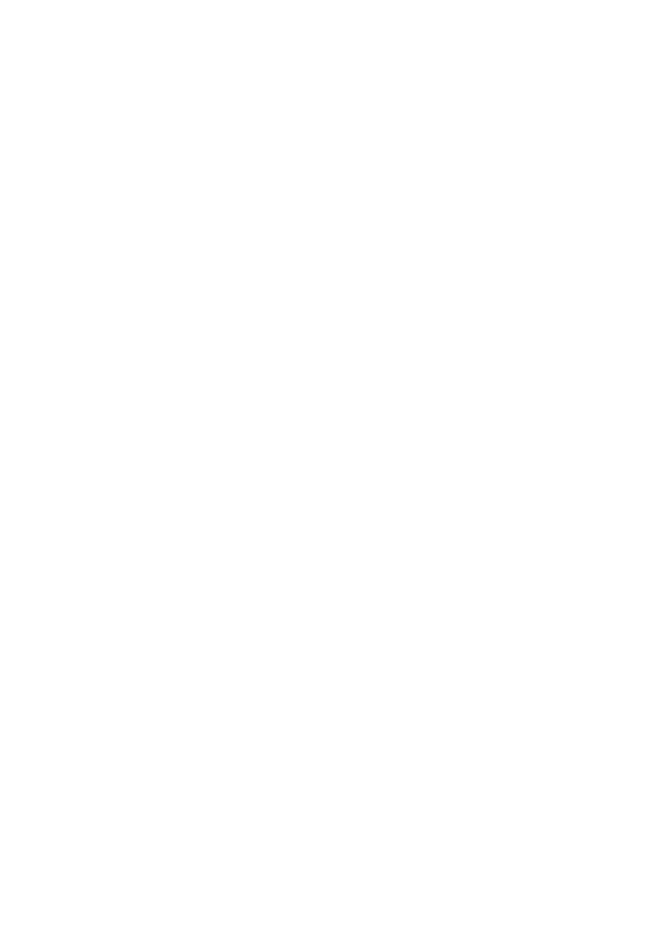
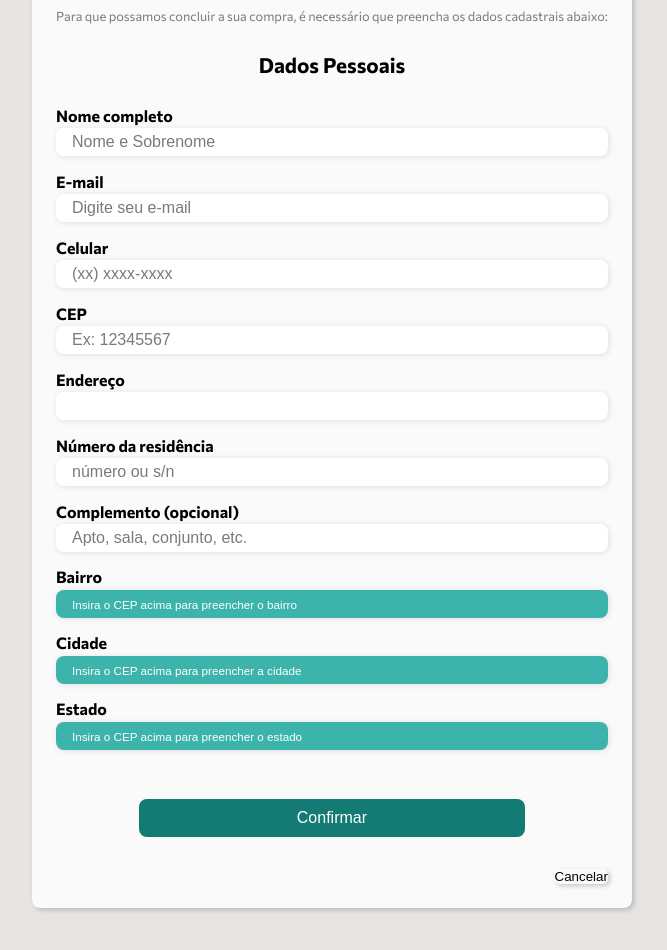
Before and after one commit to JennyLamego2022/Form_Cadastro, an Angular app: page /editarCadastro/1 in a window 1280 px wide. Before the commit this address led to /. Shown: the part 280-1230 px from the top of the page, without its empty margins (0-667 px from the left). Before the commit the page ends 800 px from the top, so only its background shows below. Built offline with nearby package versions, Linux system fonts and the light colour scheme; no server answers.

Commit message:
feat: função editar

```diff
--- a/src/app/app-routing.module.ts
+++ b/src/app/app-routing.module.ts
@@ -30,11 +30,11 @@
     component: ListarCadastroComponent
   },
   {
-    path: 'editarCadastro',
+    path: 'editarCadastro/:id',
     component: EditarCadastroComponent
   },
   {
-    path: 'excluirCadastro/id',
+    path: 'excluirCadastro/:id',
     component: ExcluirCadastroComponent
   }
 ];
--- a/src/app/componentes/cadastro.service.ts
+++ b/src/app/componentes/cadastro.service.ts
@@ -28,7 +28,13 @@
   }
 
   editar(cadastro: Cadastro): Observable<Cadastro>{
-    return this.http.put<Cadastro>(this.API, cadastro)
+    const url = `${this.API}/${cadastro.id}`
+    return this.http.put<Cadastro>(url, cadastro)
+  }
+
+  editarPG(dadosCartao: dadosCartao): Observable<dadosCartao>{
+    const url2 = `${this.API2}/${dadosCartao}`
+    return this.http.put<dadosCartao>(url2, dadosCartao)
   }
 
   criar(cadastro: Cadastro): Observable<Cadastro>{
--- a/src/app/componentes/cadastro/cadastro.component.html
+++ b/src/app/componentes/cadastro/cadastro.component.html
@@ -30,7 +30,7 @@
       <button class="confirmar"><a href="">Confirmar</a></button>
 
       <div class="edicao">
-        <button class="editar" routerLink="/form">
+        <button class="editar" routerLink="/editarCadastro/{{cadastro.id}}">
           <img id ="editar" src="../../../assets/img/edit_button.svg">
         </button>
         <!-- <button type="reset" class="excluir" routerLink="/excluirCadastro/{{cadastro.id}}">
--- a/src/app/componentes/editar-cadastro/editar-cadastro.component.css
+++ b/src/app/componentes/editar-cadastro/editar-cadastro.component.css
@@ -20,7 +20,7 @@
 .container{
   font-family: 'Commissioner', sans-serif;
   width: 100%;
-  height:1100px;
+  height:calc(1027px + 210px + 2rem);
   justify-content: center;
   align-items: center;
   background-color: var(--body-bg-color) ;
@@ -125,6 +125,7 @@
   text-align: center;
   color: var(--text-primary-color);
   font-weight: 600;
+  font-size: 1.3rem;
 }
 
 .input-group{
@@ -146,6 +147,7 @@
   border: none;
   border-radius: 8px;
   box-shadow: 1px 1px 6px #0000001c;
+  font-size: 1rem;
 }
 
 .input-box input:hover{
@@ -158,7 +160,7 @@
 }
 
 .input-box label{
-  font-size: 0.75rem;
+  font-size: 1rem;
   font-weight: 600;
   color: var(--text-primary-color);
 }
@@ -201,13 +203,55 @@
   font-weight: 500;
   color: var(--text-special-color)
 }
-/* .formulario{
-  width: 90%;
-  height: auto;
+
+.acoes{
+  display: flex;
+  flex-direction: column;
+  justify-content: space-around;
+  align-items: center;
+  padding-top: 2rem;
 }
 
-.input-group{
-  flex-direction: column;
-  overflow-y: scroll;
-  flex-wrap: nowrap;
-} */
+.confirmar{
+  width: 70%;
+  margin-bottom: 2rem;
+  border:none;
+  background-color: var(--body-dark-color);
+  padding: 0.62rem;
+  border-radius: 8px;
+  cursor: pointer;
+}
+
+.acoes button:hover{
+background-color: var(--body-moderate-color);
+}
+
+.acoes button a{
+  text-decoration: none;
+  font-size: 1rem;
+  font-weight: 500;
+  color: var(--text-special-color)
+}
+
+.edicao{
+  display: flex;
+  flex-direction: row;
+  column-gap: 0.2rem;
+  justify-content: flex-end;
+  width: 100%;
+
+}
+
+.editar, .excluir{
+ background-color: transparent;
+ border: none;
+ border-radius: 5px;
+ box-shadow: 2px 2px 5px #0003;
+
+}
+
+#editar, #excluir{
+  width: 45%;
+  padding-top: 0.2rem;
+
+}
--- a/src/app/componentes/editar-cadastro/editar-cadastro.component.html
+++ b/src/app/componentes/editar-cadastro/editar-cadastro.component.html
@@ -1,4 +1,4 @@
-<div class="container tLigth">
+<!-- <div class="container tLigth">
   <section class="bg">
     <div class="nav">
       <h1 class="logo">Office Stuff</h1>
@@ -74,3 +74,97 @@
   </div>
 
 </div>
+ -->
+
+
+
+ <div class="container tLigth">
+  <section class="bg">
+    <div class="nav">
+      <h1 class="logo">Office Stuff</h1>
+
+      <div class="toggle-mode">
+        <span >Tema</span>
+        <input type="checkbox" class="btn-toggle">
+      </div>
+
+    </div>
+  </section>
+  <div class="formulario">
+    <section class="dados">
+
+
+      <form #f="ngForm" method="get">
+        <h1 class="title">Dados Cadastrais</h1>
+        <p id="instruction">Para que possamos concluir a sua compra, é necessário que preencha os dados cadastrais abaixo:</p>
+
+        <fieldset class=" input-group dadosPessoais">
+          <legend class="pessoais">Dados Pessoais</legend>
+          <p class="input-box">
+            <label for="name">Nome completo</label>
+            <input type="text" id="name" name="name" placeholder="Nome e Sobrenome" required [(ngModel)]="cadastro.nome">
+          </p>
+
+          <p class="input-box">
+            <label for="email">E-mail</label>
+            <input type="email" id="email" name="email" placeholder="Digite seu e-mail" required [(ngModel)]="cadastro.email">
+          </p>
+
+          <p class="input-box">
+            <label for="tel">Celular</label>
+            <input type="number" id="tel" name="number" placeholder="(xx) xxxx-xxxx" required [(ngModel)]="cadastro.tel" oninput="javascript: if (this.value.length > this.maxLength) this.value = this.value.slice(0, this.maxLength);" maxlength = "11">
+          </p>
+        </fieldset>
+
+        <fieldset class="input-group adress">
+          <p class="input-box">
+            <label for="cep">CEP</label>
+            <input type="text" id="cep" name="cep"  (blur)="blur($event)" ngModel [(ngModel)]="cep" placeholder="Ex: 12345567" required f>
+          </p>
+          <p class="input-box">
+            <label for="adress">Endereço</label>
+            <input type="text" id="adress" name="adress" ngModel [(ngModel)]="logradouro" [(ngModel)]="cadastro.endereco" required >
+          </p>
+          <p class="input-box">
+            <label for="number">Número da residência</label>
+            <input type="number" id="number" name="number" placeholder="número ou s/n" required [(ngModel)] = "cadastro.numero">
+          </p>
+          <p class="input-box">
+            <label for="complemento">Complemento (opcional)</label>
+            <input type="text" id="complemento" name="complemento" placeholder="Apto, sala, conjunto, etc." [(ngModel)]="cadastro.complemento">
+          </p>
+          <p class="input-box API">
+            <label for="district">Bairro</label>
+            <input type="text" id="district" name="district" ngModel [(ngModel)]="this.bairro" placeholder="Insira o CEP acima para preencher o bairro" required disabled>
+          </p>
+          <p class="input-box API">
+            <label for="city">Cidade</label>
+            <input type="text" id="city" name="city" ngModel [(ngModel)]="localidade" placeholder="Insira o CEP acima para preencher a cidade" required disabled>
+          </p>
+          <p class="input-box API">
+            <label for="state">Estado</label>
+            <input type="text" id="state" name="state" ngModel [(ngModel)]="uf" placeholder="Insira o CEP acima para preencher o estado" required disabled>
+          </p>
+        </fieldset>
+        <!-- <p class="submit">
+          <button  type="submit" (click)="cadastroDados()"><a>Confirma</a></button>
+        </p> -->
+        <div class="acoes">
+          <button class="confirmar" (click)="editarCadastro()"><a>Confirmar</a></button>
+
+          <div class="edicao">
+            <!-- <button class="editar" routerLink="/form">
+              <img id ="editar" src="../../../assets/img/edit_button.svg">
+            </button> -->
+            <!-- <button  type="reset" class="excluir" routerLink="/editarCadastro/{{cadastro.id}}">
+              <img id = "excluir" src="../../../assets/img/delete_button.svg">
+            </button> -->
+            <button (click)="cancelar()" class="excluir">Cancelar</button>
+          </div>
+
+        </div>
+      </form>
+    </section>
+  </div>
+
+</div>
--- a/src/app/componentes/editar-cadastro/editar-cadastro.component.ts
+++ b/src/app/componentes/editar-cadastro/editar-cadastro.component.ts
@@ -49,7 +49,7 @@
 }
 
 ngOnInit(): void {
-  const id = this.route.snapshot.paramMap.get('nome')
+  const id = this.route.snapshot.paramMap.get('id')
   this.service.buscarCadastro(parseInt(id!)).subscribe((cadastro) => {
     this.cadastro = cadastro
   })
@@ -74,10 +74,13 @@
   console.log(this.consultaCep);
 }
 
-editarDados(){
+editarCadastro(){
   this.service.editar(this.cadastro).subscribe(()=>{
     this.router.navigate(['/cadastro'])
   })
 }
 
+cancelar(){
+  this.router.navigate(['/cadastro'])
 }
+}
```
Also changed, not shown: backend/db.json (+8 -8 lines).
